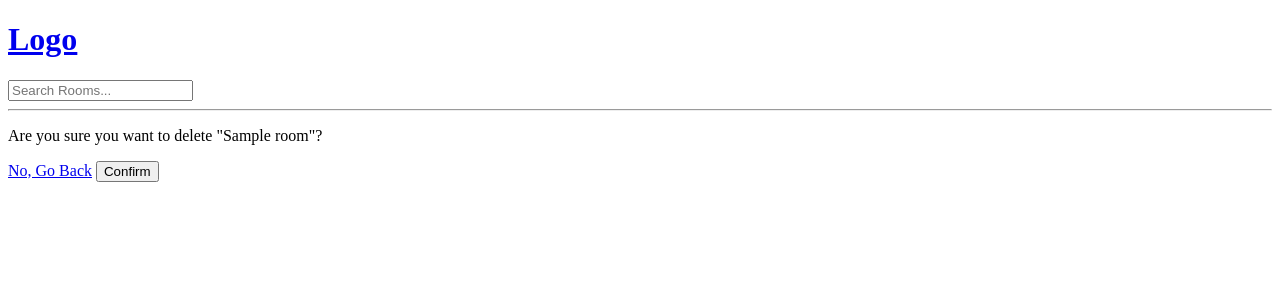
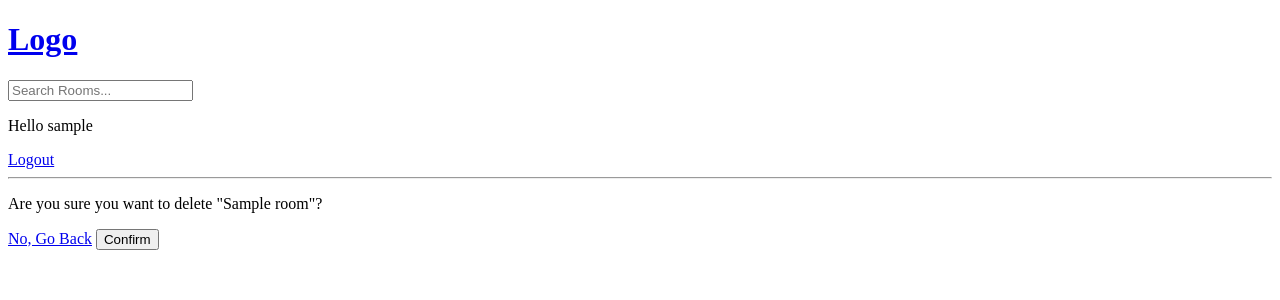
Before and after one commit to Dimah-code/devcord, a Django app: page /delete-room/1 in a window 1280 px wide. Shown: the top 300 px of the page. Run offline with Django 5.2, Linux system fonts and the light colour scheme; a user stored in the database is signed in; tables that the repository leaves empty hold one stand-in row (values such as "Sample post").

Commit message:
feat: add limits and show name to user on navbar

```diff
--- a/templates/navbar.html
+++ b/templates/navbar.html
@@ -4,4 +4,12 @@
 <form action="{% url 'home' %}" method="GET">
     <input type="text" name="q" placeholder="Search Rooms...">
 </form>
+{% if request.user.is_authenticated %}
+<p>Hello {{request.user}}</p>
+{% endif %}
+{% if request.user.is_authenticated %}
+<a href="{% url 'logout' %}">Logout</a>
+{% else %}
+<a href="{% url 'login' %}">Login</a>
+{% endif %}
 <hr>
```
